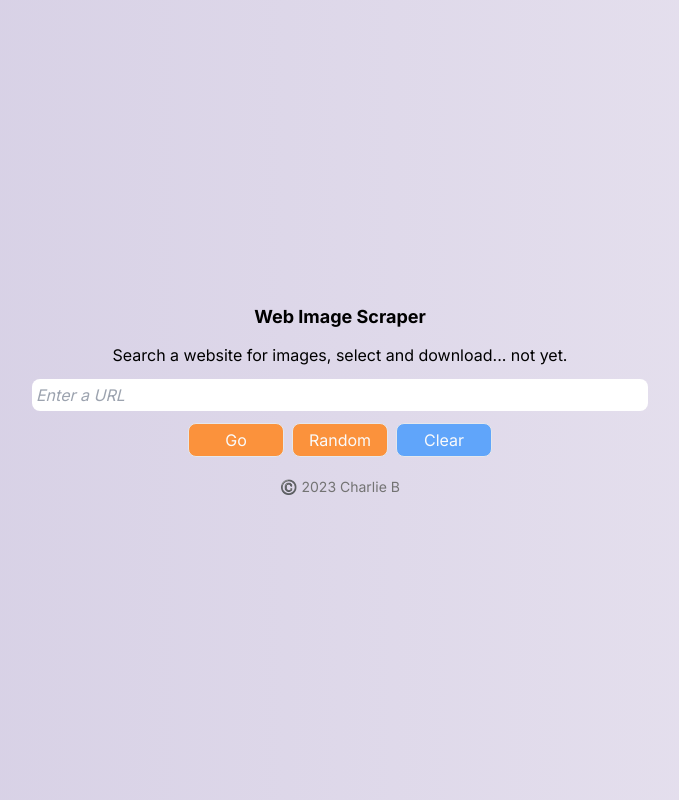
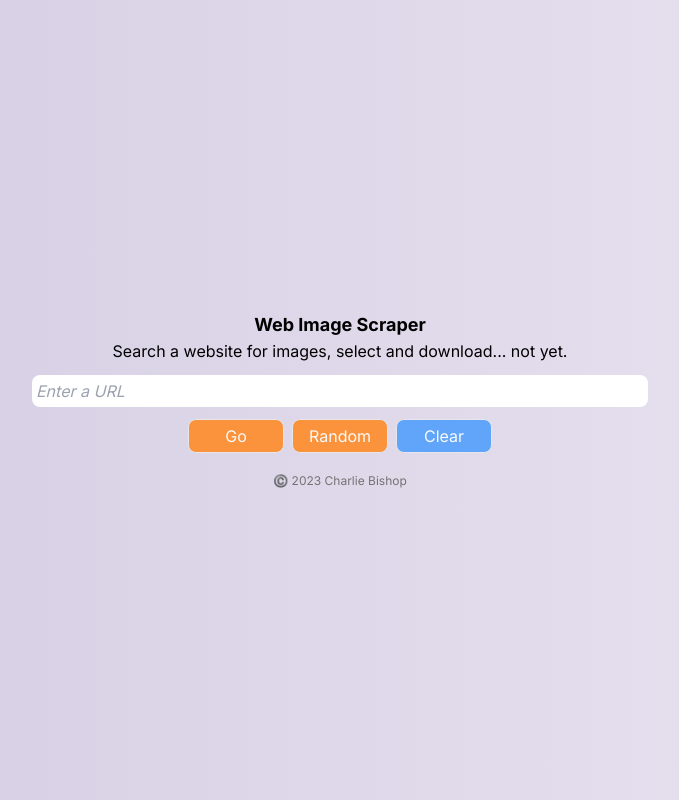
Before and after one commit to charlieBdev/web-img-scraper, a Next.js app: page / in a window 1280 px wide. Shown: the whole page, without its empty margins (300-979 px from the left). Built offline with nearby package versions, Linux system fonts and the light colour scheme.

Commit message:
try localhost

```diff
--- /dev/null
+++ b/src/app/components/Footer.tsx
@@ -0,0 +1,14 @@
+import Link from "next/link";
+
+export const Footer = () => {
+	return (
+		<footer>
+			<p className="text-neutral-500 text-xs">
+				©️ 2023{" "}
+				<Link href="https://charliebdev.vercel.app/" target="_blank">
+					Charlie Bishop
+				</Link>
+			</p>
+		</footer>
+	);
+};
--- /dev/null
+++ b/src/app/components/Header.tsx
@@ -0,0 +1,8 @@
+export const Header = () => {
+	return (
+		<header className="flex flex-col items-center">
+			<h1 className="text-lg font-bold">Web Image Scraper</h1>
+			<h2>Search a website for images, select and download... not yet.</h2>
+		</header>
+	);
+};
--- a/src/app/page.tsx
+++ b/src/app/page.tsx
@@ -4,8 +4,10 @@ import Link from "next/link";
 import { useState } from "react";
 import { AiOutlineDelete } from "react-icons/ai";
 // import { Bars } from "react-loading-icons";
+// import { BallTriangle } from "react-loading-icons";
 import { Audio } from "react-loading-icons";
-// import { BallTriangle } from "react-loading-icons";
+import { Header } from "./components/Header";
+import { Footer } from "./components/Footer";
 export const dynamic = "force-dynamic";
 
 type ImageInfo = {
@@ -53,7 +55,8 @@ export default function Home() {
 				setImgInfo([]);
 				try {
 					const response = await fetch(
-						`/api/scraper?url=${encodeURIComponent(url)}`
+						// `/api/scraper?url=${encodeURIComponent(url)}`
+						`http://localhost:3000/api/scraper?url=${encodeURIComponent(url)}`
 					);
 					if (response.ok) {
 						const data = await response.json();
@@ -112,8 +115,7 @@ export default function Home() {
 
 	return (
 		<main className="flex min-h-screen flex-col items-center p-6 gap-3 justify-center">
-			<h1 className="text-lg font-bold">Web Image Scraper</h1>
-			<h2>Search a website for images, select and download... not yet.</h2>
+			<Header />
 			<form
 				className="flex flex-col gap-3 w-full items-center lg:w-2/4"
 				onSubmit={handleSubmit}
@@ -248,12 +250,7 @@ export default function Home() {
 				>
 					Top
 				</button>
-				<p className="text-neutral-500 text-right text-sm">
-					©️ 2023{" "}
-					<Link href="https://charliebdev.vercel.app/" target="_blank">
-						Charlie B
-					</Link>
-				</p>
+				<Footer />
 			</section>
 		</main>
 	);
--- a/src/pages/api/scraper.js
+++ b/src/pages/api/scraper.js
@@ -1,6 +1,6 @@
 import puppeteer from "puppeteer";
 
-export default async function handler(req, res) {
+export default async function scraper(req, res) {
   const { url } = req.query;
 
   try {
```
